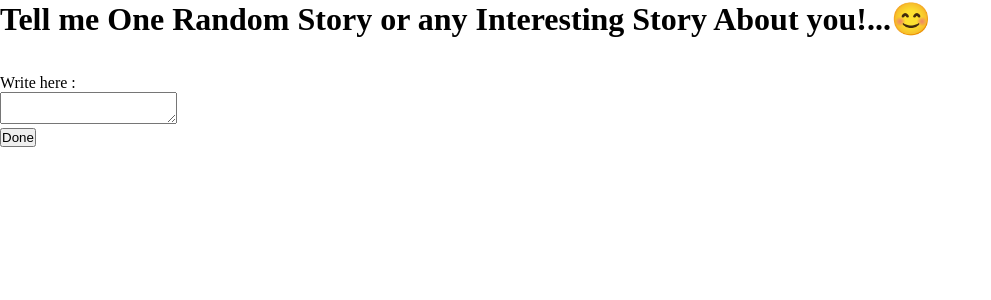
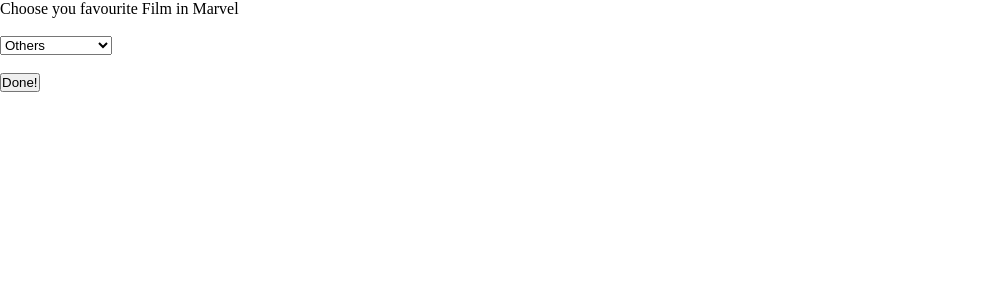
Before and after one commit to SRIKANTH-0001/react-vite, a React (Vite) app: page / in a window 1280 px wide. Shown: the top 300 px of the page, without its empty margins (0-991 px from the left). Built offline with nearby package versions, Linux system fonts and the light colour scheme.

Commit message:
Handling the Dropdown creation and select tags in react

```diff
--- a/src/App.jsx
+++ b/src/App.jsx
@@ -1,29 +1,31 @@
-import { useState } from "react";
+import { useState } from "react"
 
-function MyForm(){
+function Dropdown(){
 
-    const [myText,setMyText]=useState("");
+    const [val,setVal]=useState("");
 
     const handleChange=(e)=>{
-        setMyText(e.target.value);
+        setVal(e.target.value);
     }
 
-    const handleClick=()=>{
-        alert(`Here is the Given Story!..\n\n ${myText}`)
-    }
 
     return(
         <>
-           <h1>Tell me One Random Story or any Interesting Story About you!...😊</h1>
-           <br /><br />
+            <label >Choose you favourite Film in Marvel</label>
+            <br />
+            <br />
+            <select onChange={handleChange}>
+                <option value="Iron Man">Iron Man</option>
+                <option value="Spider Man">Spider Man</option>
+                <option value="Doctor Strange">Doctor Strange</option>
+                <option value="None" selected>Others</option>
+            </select>
 
-            <label >Write here : </label><br />
-           <textarea name="textarea" value={myText} onChange={handleChange}></textarea>
+            <br /><br />
 
-            <br />
-            <button onClick={handleClick}>Done</button>
+            <button onClick={()=>alert(`Oh!You have selected your fav Film as ${val}`)}>Done!</button>
         </>
     )
 }
 
-export default MyForm;
+export default Dropdown
--- a/src/main.jsx
+++ b/src/main.jsx
@@ -1,6 +1,6 @@
 import React from 'react';
 import ReactDOM from 'react-dom/client';
 import "./style.css"
-import MyForm from './App';
+import Dropdown from './App';
 
-ReactDOM.createRoot(document.getElementById('root')).render(<MyForm/>);
+ReactDOM.createRoot(document.getElementById('root')).render(<Dropdown/>);
```
